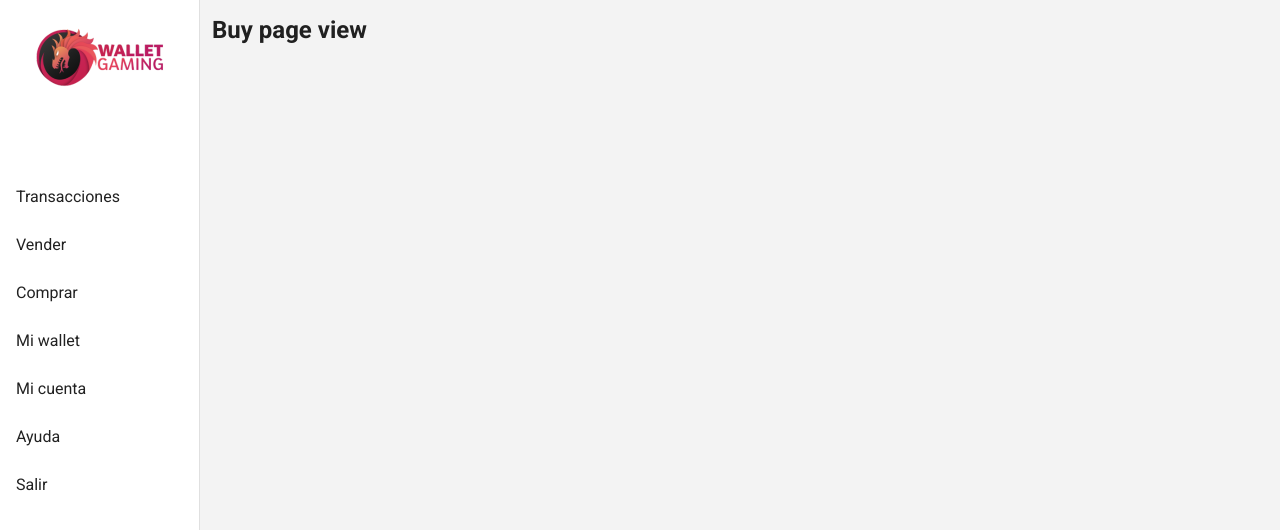
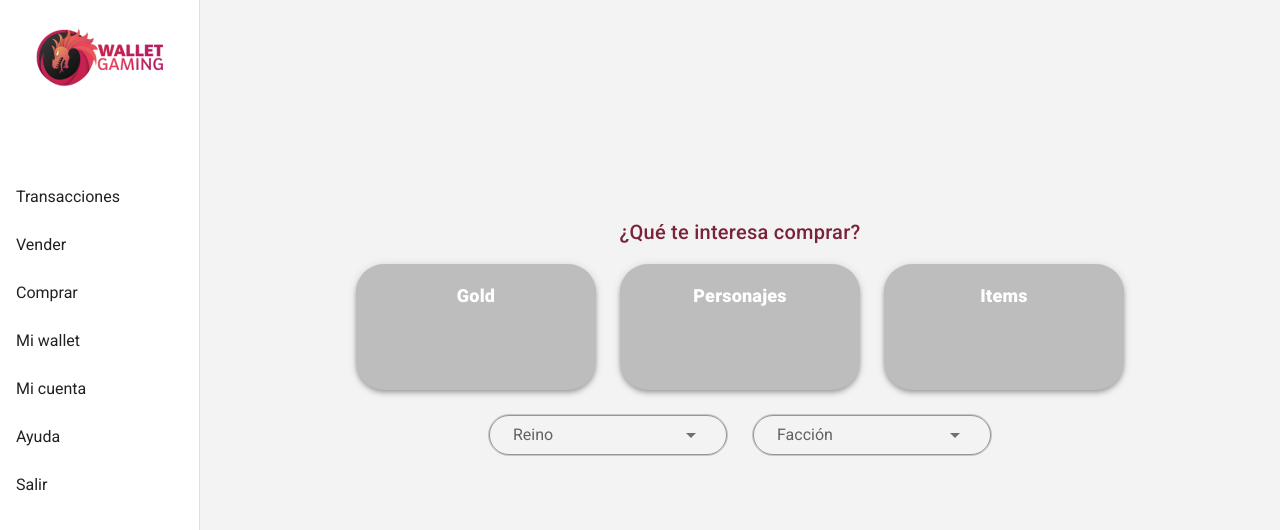
Before and after one commit to CisEfrain/walletgamer-app, a Vue app: page /buy in a window 1280 px wide. Shown: the top 530 px of the page. Built offline with nearby package versions, Linux system fonts and the light colour scheme.

Commit message:
ADD Component CardProduct to Buy view component, also selects and hover effects to Buy view component

```diff
--- a/src/App.vue
+++ b/src/App.vue
@@ -37,6 +37,7 @@ export default Vue.extend({
 
 .title
   color: $title
+  font-weight: 600
 
 .v-container
   background-color: $background
--- /dev/null
+++ b/src/components/ProductCard.vue
@@ -0,0 +1,47 @@
+<template>
+    <v-card
+    class="mx-3 d-flex flex-column align-center pb-4 card-radius"
+    width="240"
+    color="grey lighten-1"
+    hover
+    active
+    elevation="4"
+  >
+  <v-card-title class="product-title">{{ productTitle }}</v-card-title>
+    <v-img
+      class="align-center"
+      width="140px"
+      height="60px"
+      src="../assets/wow-logo.png"
+    >
+    </v-img>
+  </v-card>
+</template>
+
+<script lang="ts">
+import { Component, Prop, Vue } from "vue-property-decorator";
+
+@Component
+export default class ProductCard extends Vue {
+  //Props
+  @Prop({ required: false, type: String }) readonly productTitle!: string
+}
+</script>
+
+<style lang="scss" scoped>
+.product-title{
+  font-size: 18px;
+  color: #fff;
+  margin-bottom: -14px;
+  font-weight: 800;
+}
+.card-radius{
+  border-radius: 28px;
+  cursor: pointer;
+}
+
+.card-radius:hover{
+  background: #ca3b3b!important;
+}
+
+</style>
--- a/src/scss/variables.scss
+++ b/src/scss/variables.scss
@@ -11,3 +11,9 @@ $success:#3FB279;
 $warning:#F8B734;
 $danger:#E4445B;
 $button-gradient:transparent linear-gradient(90deg, #E4445B 0%, #C12755 100%) 0% 0% no-repeat padding-box;
+
+$font-weight-title: 800;
+
+.title{
+  color: $title;
+}
--- a/src/views/Buy.vue
+++ b/src/views/Buy.vue
@@ -1,15 +1,61 @@
 <template>
-  <h2>Buy page view</h2>
+<v-container class="mt-16">
+
+    <v-row class="mt-16" align="center" justify="center">
+      <h3 class="mt-16 mb-4 title">¿Qué te interesa comprar?</h3>
+    </v-row>
+    <v-row class="d-flex justify-center">
+      <ProductCard productTitle="Gold"/>
+      <ProductCard productTitle="Personajes"/>
+      <ProductCard productTitle="Items"/>
+    </v-row>
+    <v-row align="center" justify="center" class="mt-6">
+      <v-col class="d-flex" cols="3" sm="3">
+        <v-select
+          :items="items"
+          label="Reino"
+          outlined
+          rounded
+          color="rgba(184,12,70,.6)"
+          dense
+          class="select-field"
+        ></v-select>
+      </v-col>
+      <v-col class="d-flex" cols="3" sm="3">
+        <v-select
+          :items="items"
+          label="Facción"
+          outlined
+          rounded
+          color="rgba(184,12,70,.6)"
+          dense
+          class="select-field"
+        ></v-select>
+      </v-col>
+    </v-row>
+
+</v-container>
 </template>
 
 <script lang="ts">
 import { Component, Vue } from "vue-property-decorator";
 
+import ProductCard from "@/components/ProductCard.vue"
 
-@Component
+
+@Component({
+  components:{
+    ProductCard
+  }
+})
 export default class Buy extends Vue {}
 </script>
 
-<style>
+<style lang="sass" scoped>
+.select-field
+  border: .8px solid #c7c5c5
+  height: 42px
+  font-size: 14px
+  width: 270px
 
 </style>
--- a/src/views/auth/Login.vue
+++ b/src/views/auth/Login.vue
@@ -13,6 +13,7 @@
           color="rgba(184,12,70,.6)"
           background-color="white"
           outlined
+          class="text-field"
           dense
         ></v-text-field>
         <v-text-field
@@ -21,6 +22,7 @@
           color="rgba(184,12,70,.6)"
           background-color="white"
           outlined
+          class="text-field"
           dense
         ></v-text-field>
         <base-button label="Entrar" @click="login()" />
@@ -43,8 +45,11 @@
   font-weight: 600
   cursor: pointer
 
-v-input
-  height: 8px
+.text-field
+  border: .8px solid #c7c5c5
+  height: 42px
+  font-size: 14px
+  width: 270px
 </style>
 <script lang='ts'>
 import { Component, Vue } from "vue-property-decorator";
--- a/vue.config.js
+++ b/vue.config.js
@@ -1,10 +1,3 @@
 module.exports = {
-  transpileDependencies: ["vuetify"],
-  css: {
-    loaderOptions: {
-      sass: {
-        prependData: `@import "@/assets/scss/_global.scss"`
-      }
-    }
-  }
+  transpileDependencies: ["vuetify"]
 };
```
Also changed, not shown: src/assets/scss/_global.scss (deleted, +0 -13 lines), src/assets/scss/_variables.scss (deleted, +0 -13 lines), src/assets/scss/_utilities.scss (deleted), src/assets/wow-logo.png (added).
